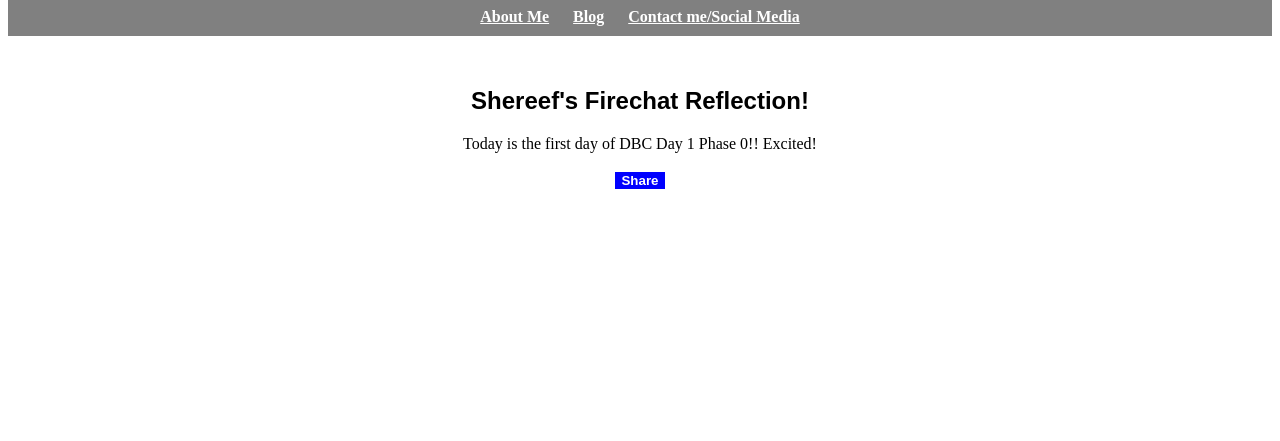
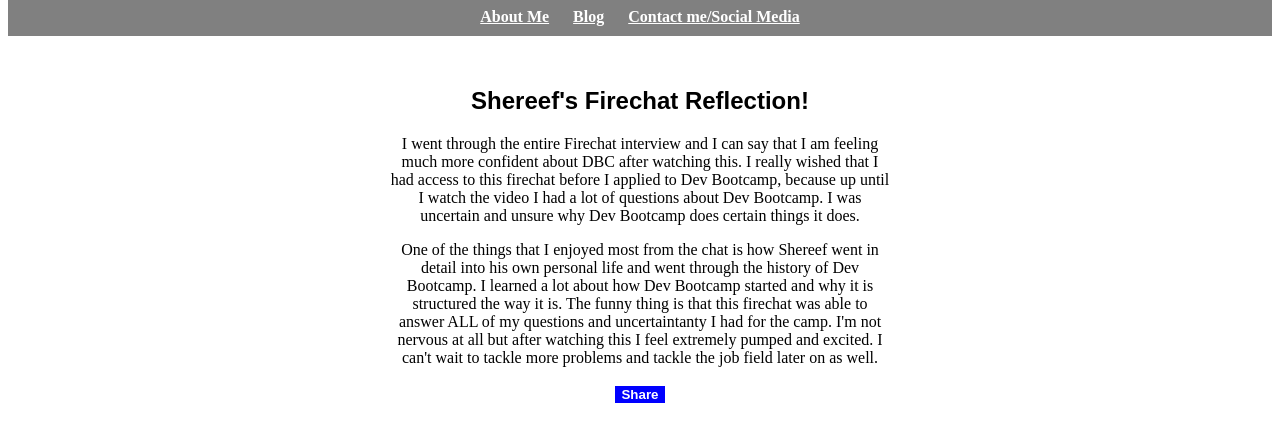
Before and after one commit to wilsonpeng8/wilsonpeng8a.github.io, a plain HTML site: page blog-posts/c1-chefs-kitchen.html in a window 1280 px wide. Shown: the part 319-760 px from the top of the page. Drawn offline with Linux system fonts and the light colour scheme.

Commit message:
Blog post finished!

```diff
--- a/blog-posts/c1-chefs-kitchen.html
+++ b/blog-posts/c1-chefs-kitchen.html
@@ -17,7 +17,19 @@
   </header>
 <article>
   <h2>Shereef's Firechat Reflection!</h2>
-  <p>Today is the first day of DBC Day 1 Phase 0!! Excited!</p>
+  <p>I went through the entire Firechat interview and I can say that I am feeling much more confident about DBC after watching this.
+    I really wished that I had access to this firechat before I applied to Dev Bootcamp, because up until I watch the video
+    I had a lot of questions about Dev Bootcamp. I was uncertain and unsure why Dev Bootcamp does certain things it does.
+
+
+  </p>
+  <p>
+  One of the things that I enjoyed most from the chat is how Shereef went in detail into his own personal life and went
+  through the history of Dev Bootcamp. I learned a lot about how Dev Bootcamp started and why it is structured the way it
+  is. The funny thing is that this firechat was able to answer ALL of my questions and uncertaintanty I had for the camp.
+  I'm not nervous at all but after watching this I feel extremely pumped and excited. I can't wait to tackle more problems
+  and tackle the job field later on as well.
+  </p>
   <button>Share</button>
 </article>
 
```
